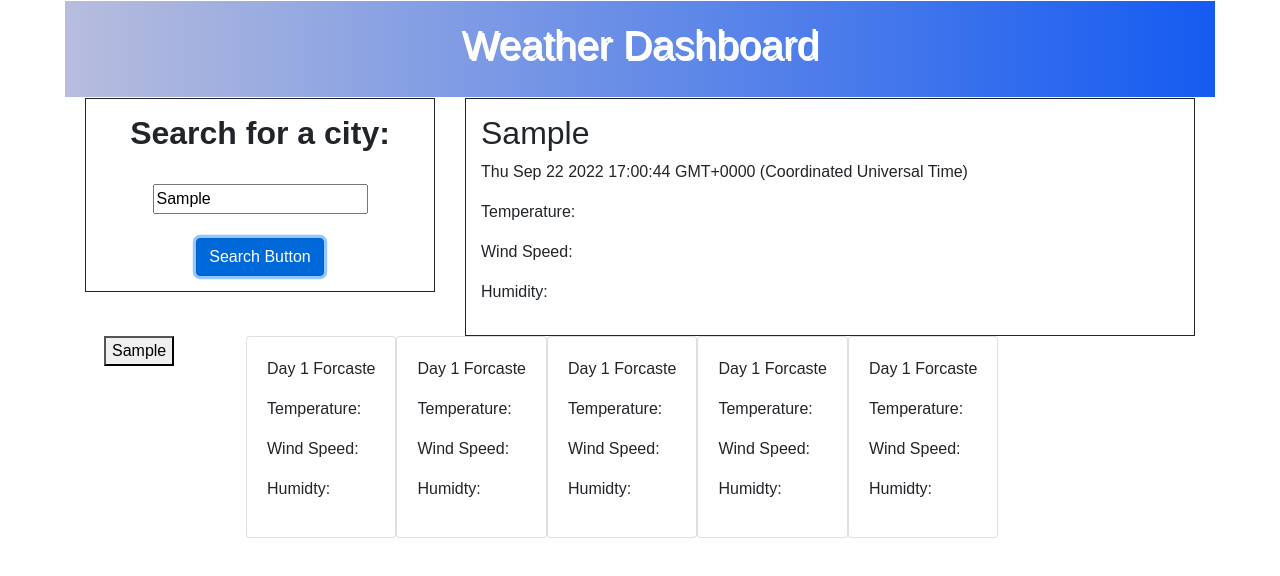
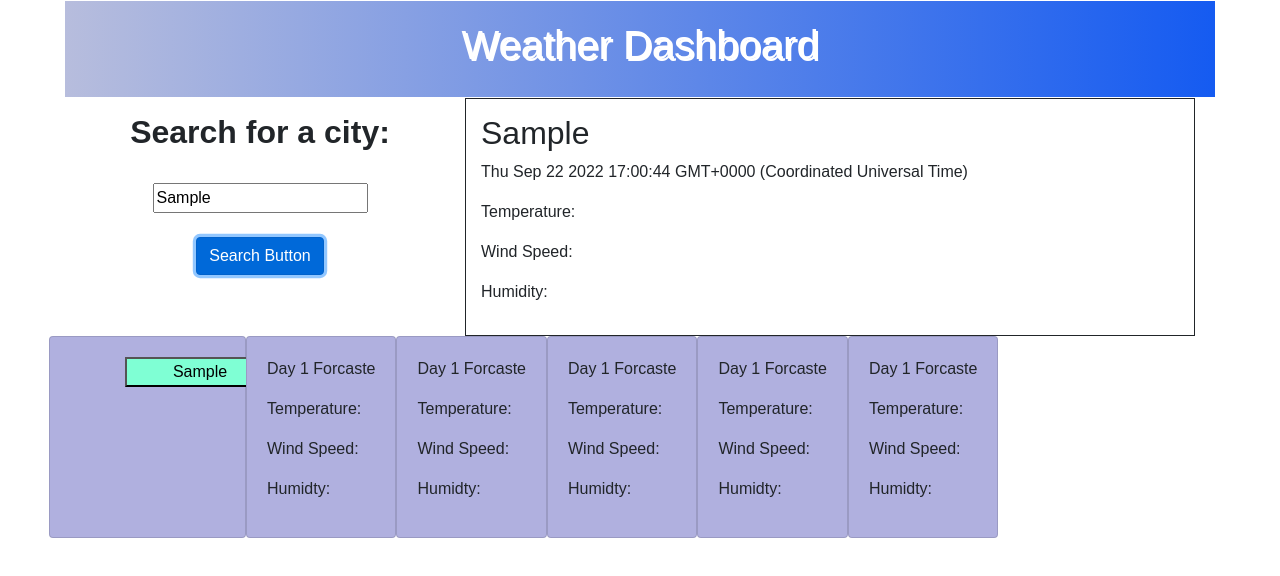
Before and after one commit to Strongie/Weather-Report, a plain HTML site: page index.html in a window 1280 px wide. Both pictures are taken after typing "Sample" into the empty fields and a click on the button "Search Button". Drawn offline with nearby package versions, Linux system fonts and the light colour scheme; no server answers.

Commit message:
styled buttons

```diff
--- a/index.html
+++ b/index.html
@@ -39,9 +39,10 @@
         </div>
 
         <div class="row">
-            <div class="savedCity col-2">
-             <ul id="savedFirstCity"></ul>
-
+            <div class ="card  col-2 ">
+                <div class="card-body">
+                    <ul id="savedFirstCity"></ul><br>
+                </div>
 
             </div>
 
--- a/style.css
+++ b/style.css
@@ -23,6 +23,11 @@
     width: 100%
   }
 
+  .card {
+
+    background-color: rgb(176, 176, 223);
+  }
+
     #header {
     display: block;
     align-items: flex-start;
@@ -41,8 +46,7 @@
     /*width: 25%;
     height: 200px;*/
     text-align: center;
-    border-style: solid;
-    border-width: 1px;
+
 
     }
 
@@ -54,3 +58,8 @@
     border-width: 1px;
 
   }
+
+ #searchedCity {
+      width:150px;
+      background-color: aquamarine;
+      }
```
